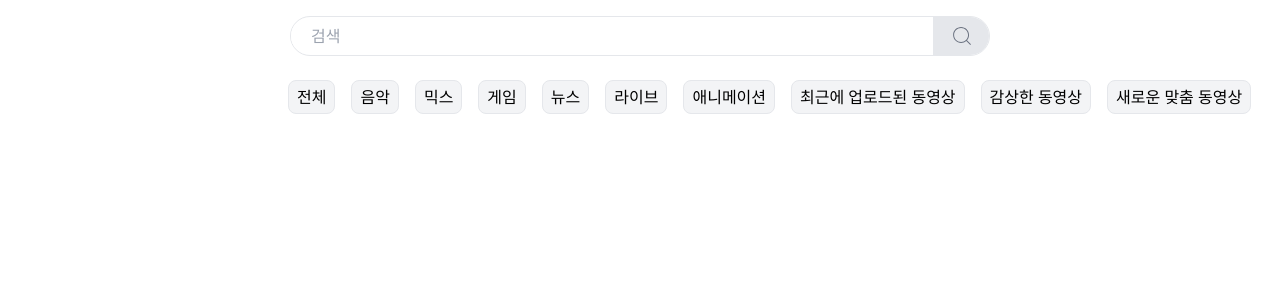
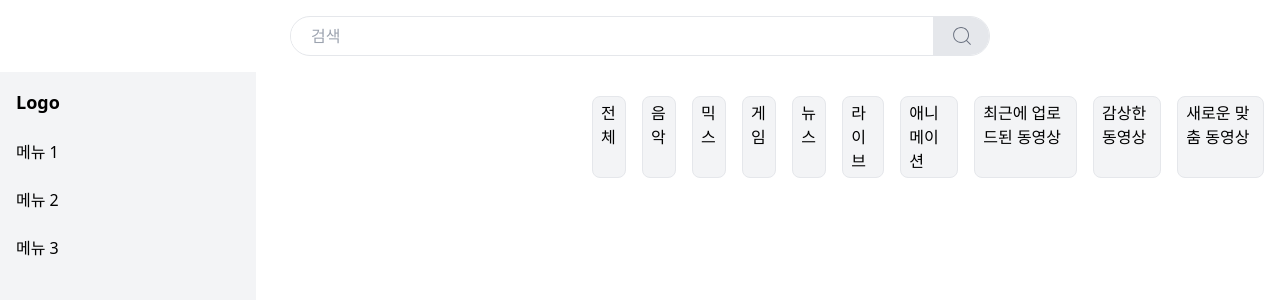
Before and after one commit to chominseo0723/FE_SummerPractice, a React (Vite) app in the folder React_2/: page / in a window 1280 px wide. Shown: the top 300 px of the page. Built offline with nearby package versions, Linux system fonts and the light colour scheme.

Commit message:
navbar 구현 및 Layout 수정

```diff
--- a/React_2/src/Layout.jsx
+++ b/React_2/src/Layout.jsx
@@ -5,11 +5,19 @@ import Header from './components/Header'
 
 const Layout = () => {
   return (
-    <div>
-        <Header/> {/* 항상 모든 페이지에 존재*/}
-        <Outlet/>
+    <div className="flex flex-col h-screen">
+      {/* 상단 헤더 */}
+      <Header />
+
+      {/* 하단 영역: Navbar(왼쪽) + Outlet(오른쪽) */}
+      <div className="flex flex-1 overflow-hidden">
+        <Navbar />
+        <main className="flex-1 overflow-y-auto p-4">
+          <Outlet />
+        </main>
+      </div>
     </div>
   )
 }
 
-export default Layout;
+export default Layout
--- a/React_2/src/Navbar.jsx
+++ b/React_2/src/Navbar.jsx
@@ -3,15 +3,28 @@ import { Link } from "react-router-dom";
 
 const Navbar = () => {
   return (
-    <nav className="p-4 bg-gray-100">
-      <Link to="/home" className="mr-4">
-        Home
-      </Link>
-      <Link to="/info" className="mr-4">
-        Info
-      </Link>
-      <Link to="/movies">영화 목록</Link>
-    </nav>
+   <div className="flex flex-col h-screen w-64 bg-gray-100">
+  <div className="p-4 text-lg font-bold">Logo</div>
+  <nav>
+    <ul className="space-y-2">
+      <li>
+        <a href="#" className="block py-2 px-4 hover:bg-gray-200">
+          메뉴 1
+        </a>
+      </li>
+      <li>
+        <a href="#" className="block py-2 px-4 hover:bg-gray-200">
+          메뉴 2
+        </a>
+      </li>
+      <li>
+        <a href="#" className="block py-2 px-4 hover:bg-gray-200">
+          메뉴 3
+        </a>
+      </li>
+    </ul>
+  </nav>
+</div>
   );
 };
 
--- a/React_2/src/pages/Home.jsx
+++ b/React_2/src/pages/Home.jsx
@@ -2,7 +2,7 @@ import React from 'react'
 
 const Home = () => {
   return (
-    <div className='flex flex-row gap-4 ml-72 mt-2'>
+    <div className='flex flex-row gap-4 ml-80 mt-2'>
         <div className='border rounded-lg px-2 py-1 bg-gray-100 hover:bg-gray-900 hover:text-white'>전체</div>
         <div className='border rounded-lg px-2 py-1 bg-gray-100 hover:bg-gray-900 hover:text-white'>음악</div>
         <div className='border rounded-lg px-2 py-1 bg-gray-100 hover:bg-gray-900 hover:text-white'>믹스</div>
```
